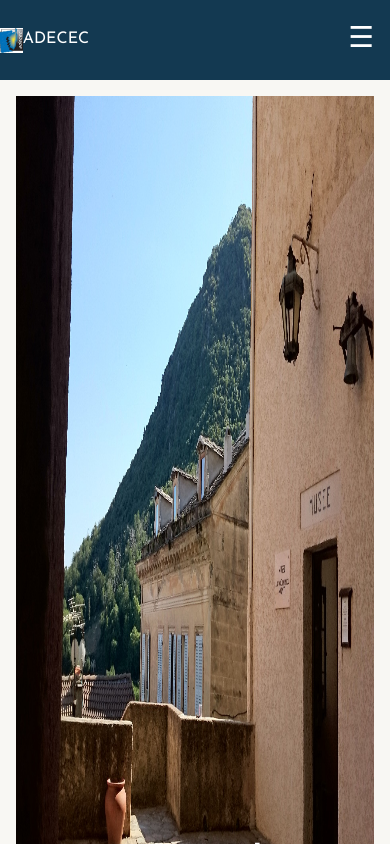
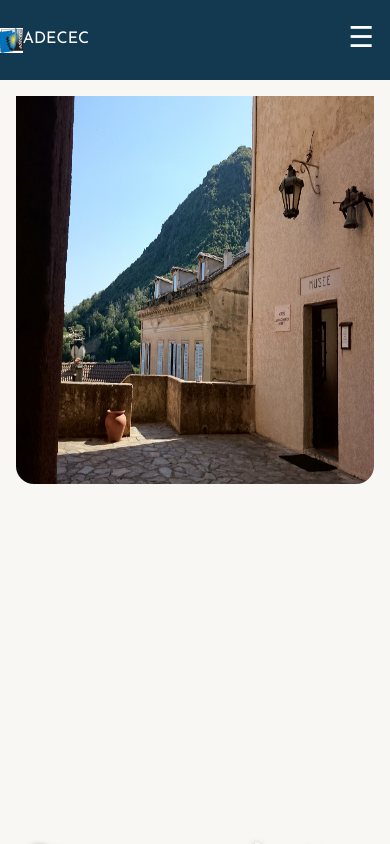
Before and after one commit to Borislehachoir/museu-adecec, a React (Vite) app in the folder museu-adecec/: page / in a window 390 px wide. Shown: the top 844 px of the page. Built offline with nearby package versions, Linux system fonts and the light colour scheme; a web font is replaced by a local one.

Commit message:
fixing a picture being bloody awful with media queries (or at least i try)

```diff
--- a/museu-adecec/src/styles/global.css
+++ b/museu-adecec/src/styles/global.css
@@ -1222,11 +1222,11 @@ button {
   }
 
   .hewwo-picture {
-    min-height: 46vh;
+    max-height: 46vh;
   }
 
   .hero-img {
-    height: 46vh;
+    max-height: 46vh;
     object-fit: cover;
     border-radius: 0 0 18px 18px;
   }
```
